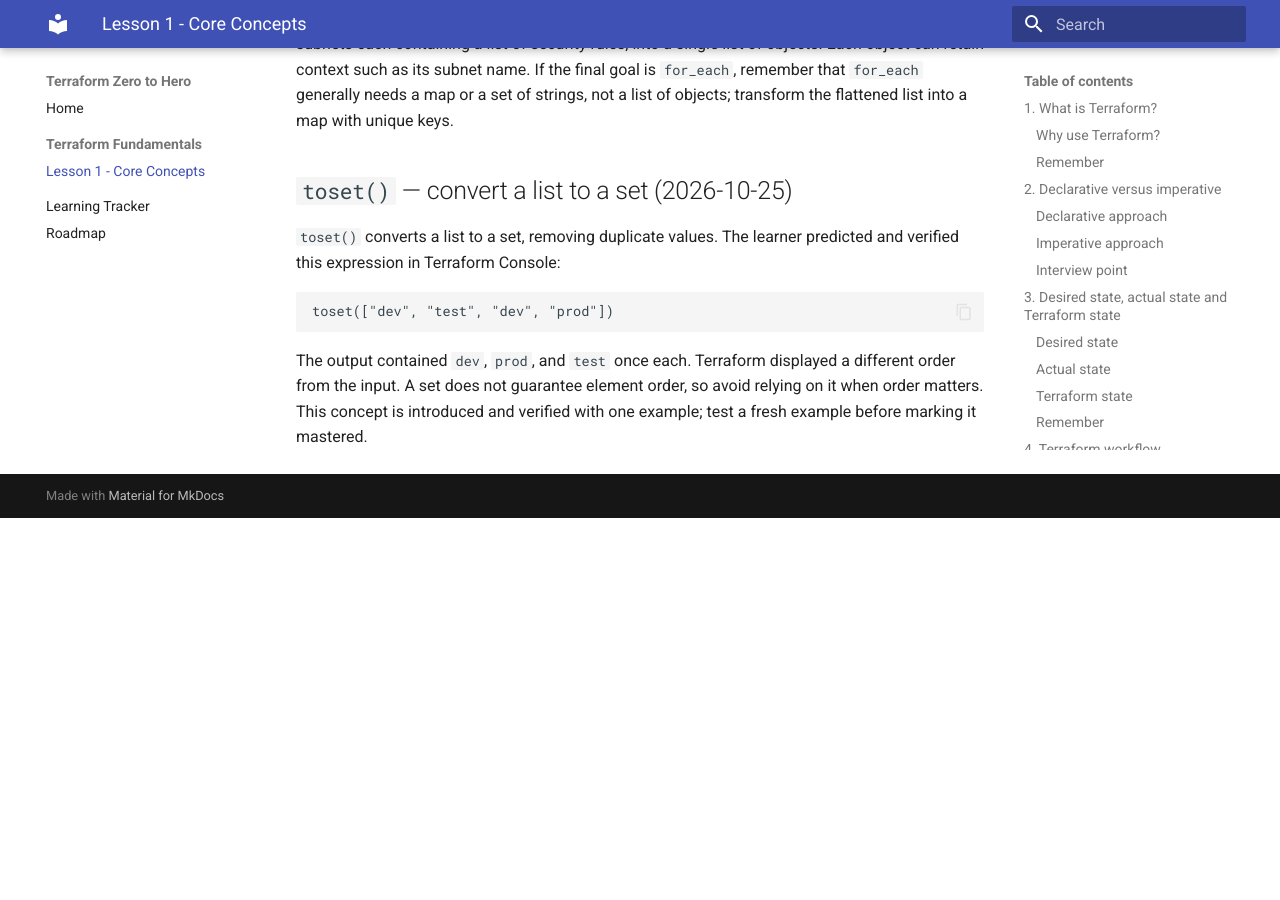
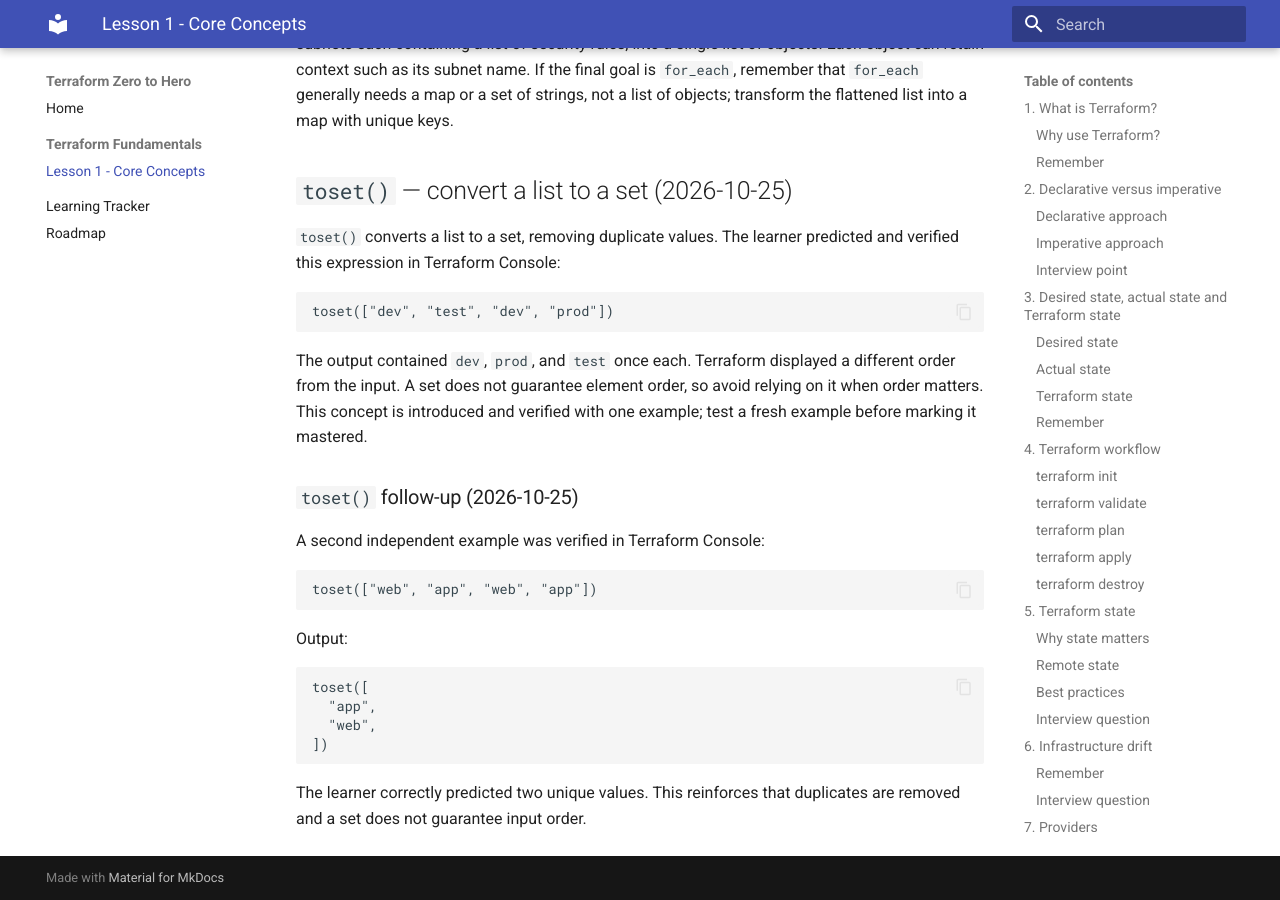
Before and after one commit to pshewale-dev/terraform-azure-lab, an MkDocs documentation site: the page built from docs/lesson-01-fundamentals.md, in a window 1280 px wide and 900 px high, scrolled down 20179 px. Built offline with MkDocs 1.6.1 and Material for MkDocs 9.7.7, drawn with Linux system fonts in a browser that asks for light colours; before the commit the page ends 20697 px from its top, so only the background shows below that.

Commit message:
docs: record second verified toset example

````diff
--- a/docs/lesson-01-fundamentals.md
+++ b/docs/lesson-01-fundamentals.md
@@ -844,3 +844,22 @@ toset(["dev", "test", "dev", "prod"])
 ```
 
 The output contained `dev`, `prod`, and `test` once each. Terraform displayed a different order from the input. A set does not guarantee element order, so avoid relying on it when order matters. This concept is introduced and verified with one example; test a fresh example before marking it mastered.
+
+
+### `toset()` follow-up (2026-10-25)
+A second independent example was verified in Terraform Console:
+
+```hcl
+toset(["web", "app", "web", "app"])
+```
+
+Output:
+
+```hcl
+toset([
+  "app",
+  "web",
+])
+```
+
+The learner correctly predicted two unique values. This reinforces that duplicates are removed and a set does not guarantee input order.
````
